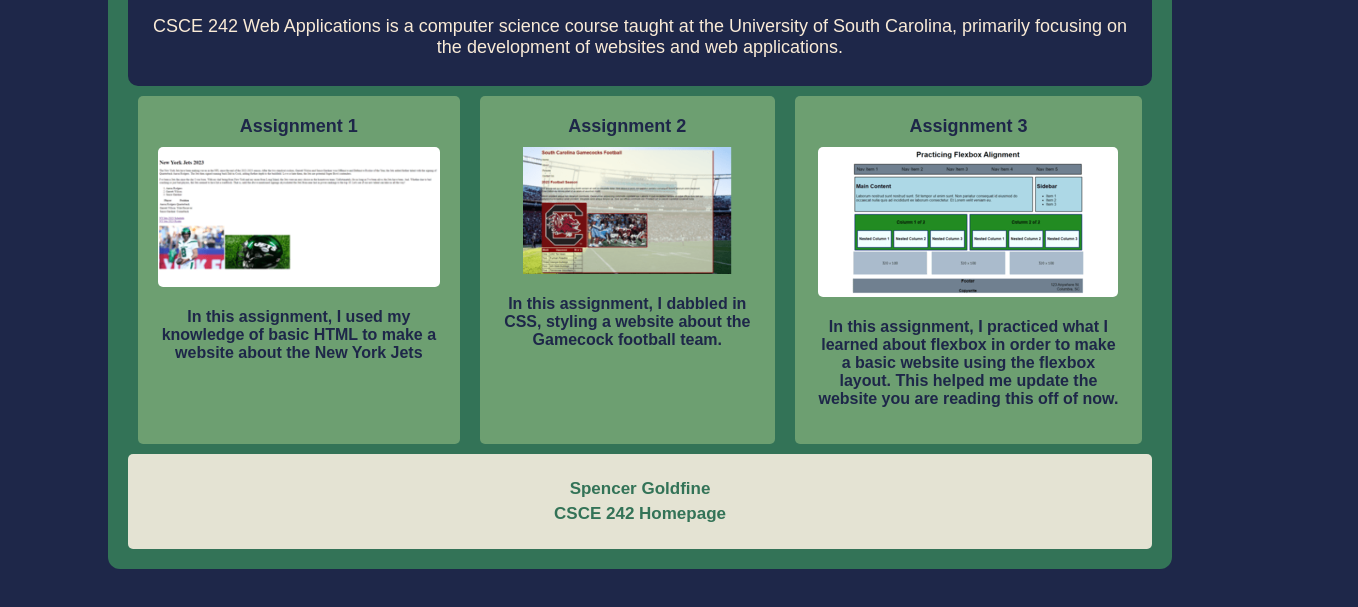
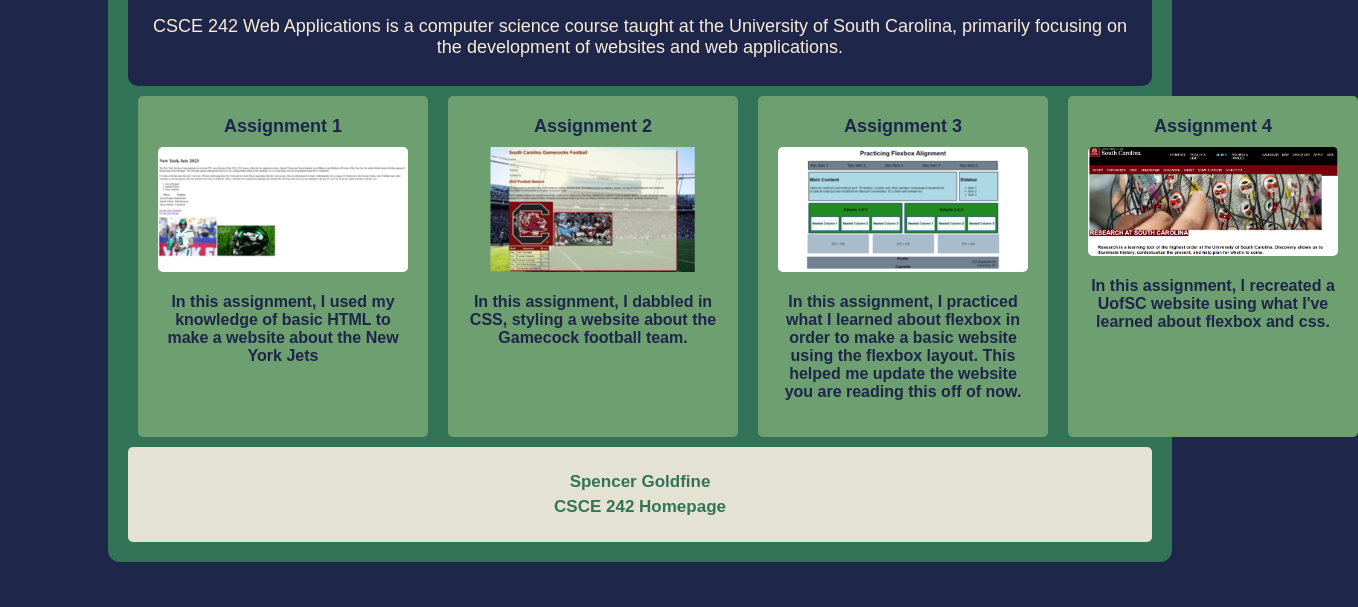
Before and after one commit to SGoldfine/SGoldfine.github.io, a plain HTML site: page index.html in a window 1280 px wide. Shown: the part 155-762 px from the top of the page, 1358 px wide, since content can reach past the window. Drawn offline with Linux system fonts and the light colour scheme.

Commit message:
added assignment 4 to main page

```diff
--- a/index.html
+++ b/index.html
@@ -31,6 +31,11 @@
                     <a href="assignments/assignment3/index.html"><img src="images/assignment3.png" class="image-1of3"></a>
                     <p>In this assignment, I practiced what I learned about flexbox in order to make a basic website using the flexbox layout. This helped me update the website you are reading this off of now.</p>
                 </div>
+                <div class="assignments-1of3">
+                    <a href="assignments/assignment4/index.html">Assignment 4</a>
+                    <a href="assignments/assignment4/index.html"><img src="images/assignment4.png" class="image-1of3"></a>
+                    <p>In this assignment, I recreated a UofSC website using what I've learned about flexbox and css.</p>
+                </div>
             </div>
             <footer>
                 <div class="footer-content">
```
Also changed, not shown: images/assignment4.png (added).
